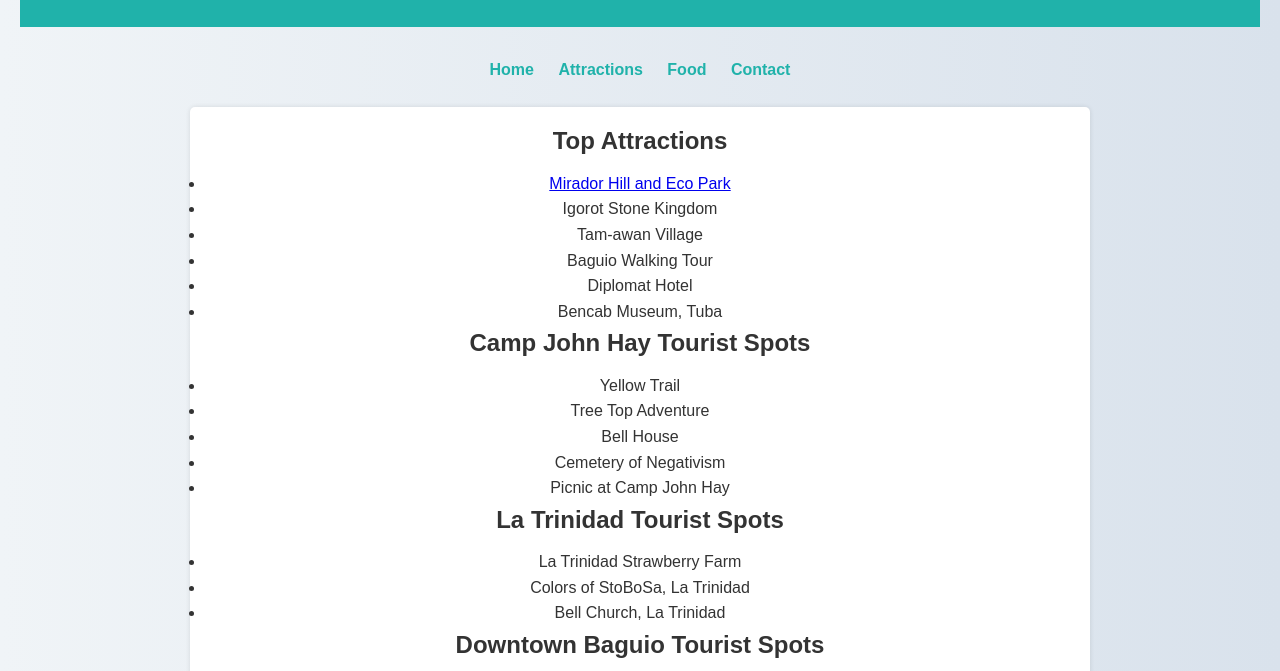
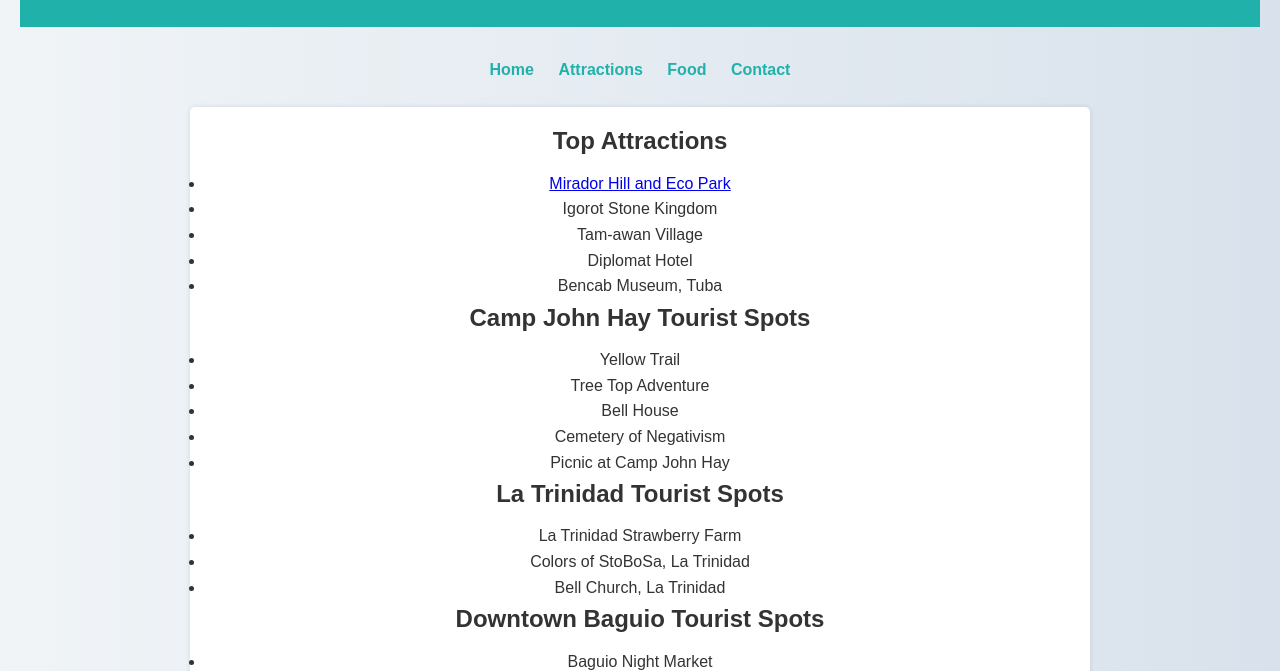
Before and after one commit to 20256204-joy/Finals-Lab2, a plain HTML site: page attractions.html in a window 1280 px wide. Shown: the part 130-801 px from the top of the page. Drawn offline with Linux system fonts and the light colour scheme.

Commit message:
attractions.html

```diff
--- a/attractions.html
+++ b/attractions.html
@@ -26,7 +26,6 @@
                 <li><a href="Mirador Hill and Eco Park.html">Mirador Hill and Eco Park</a></li>
                 <li>Igorot Stone Kingdom</li>
                 <li>Tam-awan Village</li>
-                <li>Baguio Walking Tour</li>
                 <li>Diplomat Hotel</li>
                 <li>Bencab Museum, Tuba</li>
             </ul>
```
